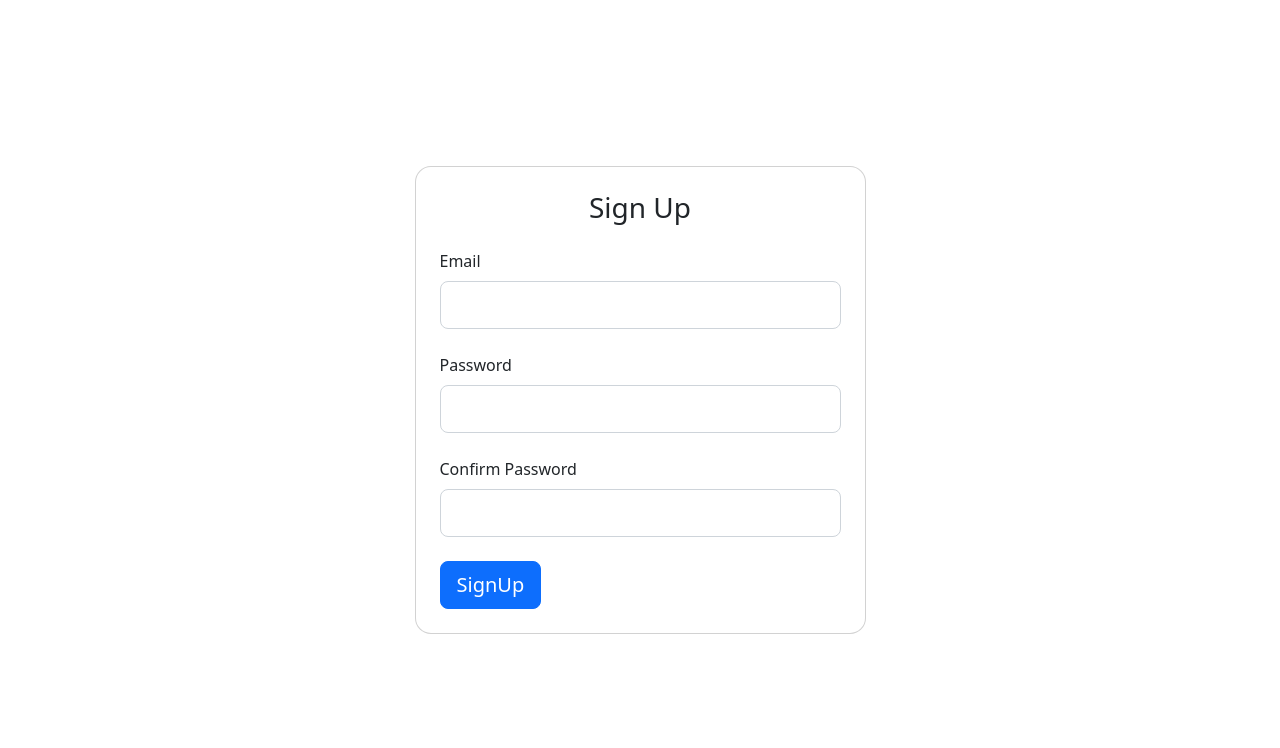
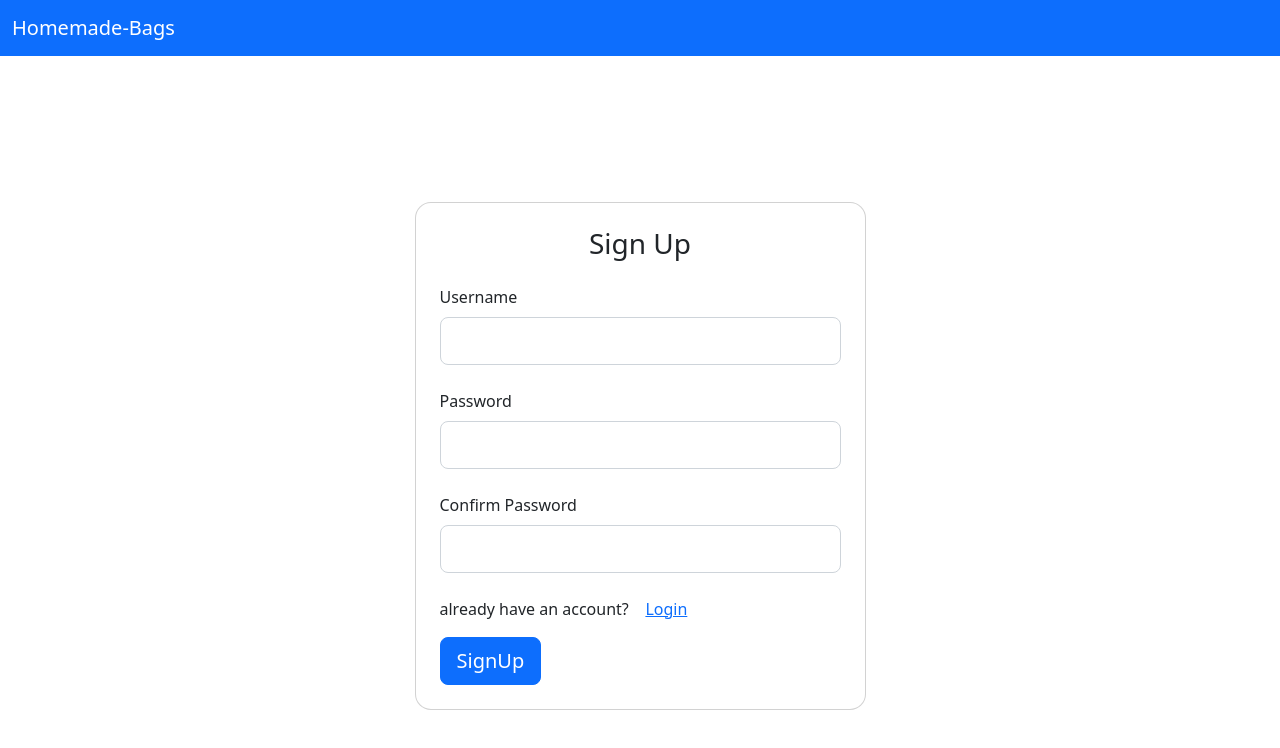
Before and after one commit to LalitDhane/Merchandize-frontend, an Angular app: page /signup in a window 1280 px wide. Shown: the top 748 px of the page. Built offline with nearby package versions, Linux system fonts and the light colour scheme.

Commit message:
Integrated SignUp API and some UI changes

```diff
--- a/src/app/app.component.ts
+++ b/src/app/app.component.ts
@@ -1,18 +1,8 @@
 import { Component } from '@angular/core';
-import { faCartShopping } from '@fortawesome/free-solid-svg-icons';
-import { CartService } from './shared/cart.service';
-import { Subject } from 'rxjs';
 
 @Component({
   selector: 'app-root',
   templateUrl: './app.component.html',
   styleUrls: ['./app.component.css'],
 })
-export class AppComponent {
-  public cartIcon = faCartShopping;
-  public title = 'Homemade-Bags';
-  public cartCount$?: Subject<number>;
-  constructor(private cartService: CartService) {
-    this.cartCount$ = cartService.cartCount$;
-  }
-}
+export class AppComponent {}
--- a/src/app/login/login.component.html
+++ b/src/app/login/login.component.html
@@ -1,3 +1,4 @@
+<app-navbar></app-navbar>
 <section class="vh-100">
   <div class="container py-5 h-100">
     <div class="row d-flex justify-content-center align-items-center h-100">
@@ -39,14 +40,20 @@
                   Remember password
                 </label>
               </div>
-
+              <div>
+                <p>
+                  don't have account? &nbsp;&nbsp;<a routerLink="/signup"
+                    >SignUp</a
+                  >
+                </p>
+              </div>
               <button class="btn btn-primary btn-lg btn-block" type="submit">
                 Login
               </button>
 
-              <ng-container *ngIf="isLoginFailed">
-                {{ loginMessage }}
-              </ng-container>
+              <div *ngIf="isLoginFailed" class="mt-2 text-danger">
+                {{ loginErrorMessage }}
+              </div>
             </form>
           </div>
         </div>
@@ -54,3 +61,22 @@
     </div>
   </div>
 </section>
+
+<ng-template #loginSuccess>
+  <div
+    class="toast align-items-center"
+    role="alert"
+    aria-live="assertive"
+    aria-atomic="true"
+  >
+    <div class="d-flex">
+      <div class="toast-body">{{ loginSuccessMessage }}</div>
+      <button
+        type="button"
+        class="btn-close me-2 m-auto"
+        data-bs-dismiss="toast"
+        aria-label="Close"
+      ></button>
+    </div>
+  </div>
+</ng-template>
--- a/src/app/login/login.component.ts
+++ b/src/app/login/login.component.ts
@@ -11,7 +11,8 @@ import { Router } from '@angular/router';
 export class LoginComponent implements OnInit {
   public loginForm!: FormGroup;
   public isLoginFailed: boolean = false;
-  public loginMessage!: string;
+  public loginErrorMessage!: string;
+  public loginSuccessMessage!: string;
   constructor(
     private fb: FormBuilder,
     private userService: UserService,
@@ -28,13 +29,14 @@ export class LoginComponent implements OnInit {
   public onSubmit(loginForm: FormGroup): void {
     this.userService.loginUser(loginForm.value).subscribe({
       next: (loginResponse: UserApiResponse) => {
-        if (loginResponse.status === 'success') {
-          this.isLoginFailed = false;
-          this.router.navigateByUrl('/home');
-        } else {
-          this.isLoginFailed = true;
-          this.loginMessage = loginResponse.message;
-        }
+        this.isLoginFailed = false;
+        this.loginSuccessMessage = loginResponse.message;
+        this.router.navigateByUrl('/home');
+      },
+      error: (err) => {
+        this.isLoginFailed = true;
+        this.loginErrorMessage = err.error.message;
+        console.log(err);
       },
     });
   }
--- a/src/app/navbar/navbar.component.html
+++ b/src/app/navbar/navbar.component.html
@@ -13,7 +13,7 @@
       <span class="navbar-toggler-icon"></span>
     </button>
     <div class="collapse navbar-collapse" id="navbarSupportedContent"></div>
-    <div>
+    <div *ngIf="onHomePage">
       <span class="badge bg-danger rounded-pill cart-count">{{
         cartCount$ | async
       }}</span>
--- a/src/app/navbar/navbar.component.ts
+++ b/src/app/navbar/navbar.component.ts
@@ -2,6 +2,7 @@ import { Component } from '@angular/core';
 import { faCartShopping } from '@fortawesome/free-solid-svg-icons';
 import { CartService } from '../shared/cart.service';
 import { Subject } from 'rxjs';
+import { Router } from '@angular/router';
 
 @Component({
   selector: 'app-navbar',
@@ -12,7 +13,9 @@ export class NavbarComponent {
   public cartIcon = faCartShopping;
   public title = 'Homemade-Bags';
   public cartCount$?: Subject<number>;
-  constructor(private cartService: CartService) {
+  public onHomePage: boolean = false;
+  constructor(private cartService: CartService, private router: Router) {
     this.cartCount$ = cartService.cartCount$;
+    this.onHomePage = router.url.includes('/home');
   }
 }
--- a/src/app/signup/signup.component.html
+++ b/src/app/signup/signup.component.html
@@ -1,31 +1,56 @@
+<app-navbar></app-navbar>
 <section class="vh-100">
   <div class="container py-5 h-100">
     <div class="row d-flex justify-content-center align-items-center h-100">
       <div class="col-12 col-md-8 col-lg-6 col-xl-5">
-          <div class="card shadow-2-strong" style="border-radius: 1rem;">
+        <div class="card shadow-2-strong" style="border-radius: 1rem">
           <div class="card-body p-4">
-
             <h3 class="mb-4 text-center">Sign Up</h3>
 
+            <form [formGroup]="signUpForm" (ngSubmit)="onSubmit(signUpForm)">
               <div class="form-outline mb-4">
-                <label class="form-label" for="typeEmailX-2">Email</label>
-                <input type="email" id="typeEmailX-2" class="form-control form-control-lg" />
-
+                <label class="form-label" for="typeEmailX-2">Username</label>
+                <input
+                  type="email"
+                  id="typeEmailX-2"
+                  class="form-control form-control-lg"
+                  formControlName="username"
+                />
               </div>
-
               <div class="form-outline mb-4">
                 <label class="form-label" for="typePasswordX-2">Password</label>
-                <input type="password" id="typePasswordX-2" class="form-control form-control-lg" />
-
+                <input
+                  type="password"
+                  id="typePasswordX-2"
+                  class="form-control form-control-lg"
+                  formControlName="password"
+                />
               </div>
-
               <div class="form-outline mb-4">
-                <label class="form-label" for="typePasswordX-2">Confirm Password</label>
-                <input type="password" id="typePasswordX-2" class="form-control form-control-lg" />
-
+                <label class="form-label" for="typePasswordX-2"
+                  >Confirm Password</label
+                >
+                <input
+                  type="password"
+                  id="typePasswordX-2"
+                  class="form-control form-control-lg"
+                  formControlName="confirmPassword"
+                />
               </div>
-
-              <button class="btn btn-primary btn-lg btn-block" type="submit">SignUp</button>
+              <div class="mb-2">
+                <p>
+                  already have an account? &nbsp;&nbsp;
+                  <a routerLink="/login">Login</a>
+                </p>
+              </div>
+              <button class="btn btn-primary btn-lg btn-block" type="submit">
+                SignUp
+              </button>
+              <div *ngIf="isSignUpSuccessfully" class="mt-2 text-success">
+                Registered SuccessFully Please
+                <a routerLink="/login" style="text-decoration: none">Login</a>
+              </div>
+            </form>
           </div>
         </div>
       </div>
--- a/src/app/signup/signup.component.ts
+++ b/src/app/signup/signup.component.ts
@@ -1,21 +1,40 @@
 import { Component, OnInit } from '@angular/core';
-import { UntypedFormBuilder, UntypedFormGroup, Validators } from '@angular/forms';
+import { FormBuilder, FormGroup, Validators } from '@angular/forms';
+import { UserService } from '../shared/user.service';
+import { User, UserApiResponse } from '../Models/User';
 @Component({
   selector: 'app-signup',
   templateUrl: './signup.component.html',
-  styleUrls: ['./signup.component.css']
+  styleUrls: ['./signup.component.css'],
 })
 export class SignupComponent implements OnInit {
-
-  signUpForm?:UntypedFormGroup;
-  constructor(private fb : UntypedFormBuilder) { }
+  public signUpForm!: FormGroup;
+  public isSignUpSuccessfully: boolean = false;
+  public signUpSuccessMessage!: string;
+  constructor(private fb: FormBuilder, private userservice: UserService) {}
 
   ngOnInit(): void {
     this.signUpForm = this.fb.group({
-      username:['',Validators.required],
-      password1:['',[Validators.required,Validators.min(8)]],
-      password2:['',[Validators.required,Validators.min(8)]]
-    })
+      username: ['', Validators.required],
+      password: ['', [Validators.required, Validators.min(8)]],
+      confirmPassword: ['', [Validators.required, Validators.min(8)]],
+    });
   }
 
+  public onSubmit(signUpForm: FormGroup): void {
+    const userCredentials: User = {
+      username: signUpForm.value.username,
+      password: signUpForm.value.confirmPassword,
+    };
+    this.userservice.signInUser(userCredentials).subscribe({
+      next: (userSignInResponse: UserApiResponse) => {
+        this.isSignUpSuccessfully = true;
+        this.signUpSuccessMessage = userSignInResponse.message;
+      },
+      error: (err) => {
+        this.isSignUpSuccessfully = false;
+        console.log(err);
+      },
+    });
+  }
 }
```
Lines whose indentation alone changed are shown as unchanged.
